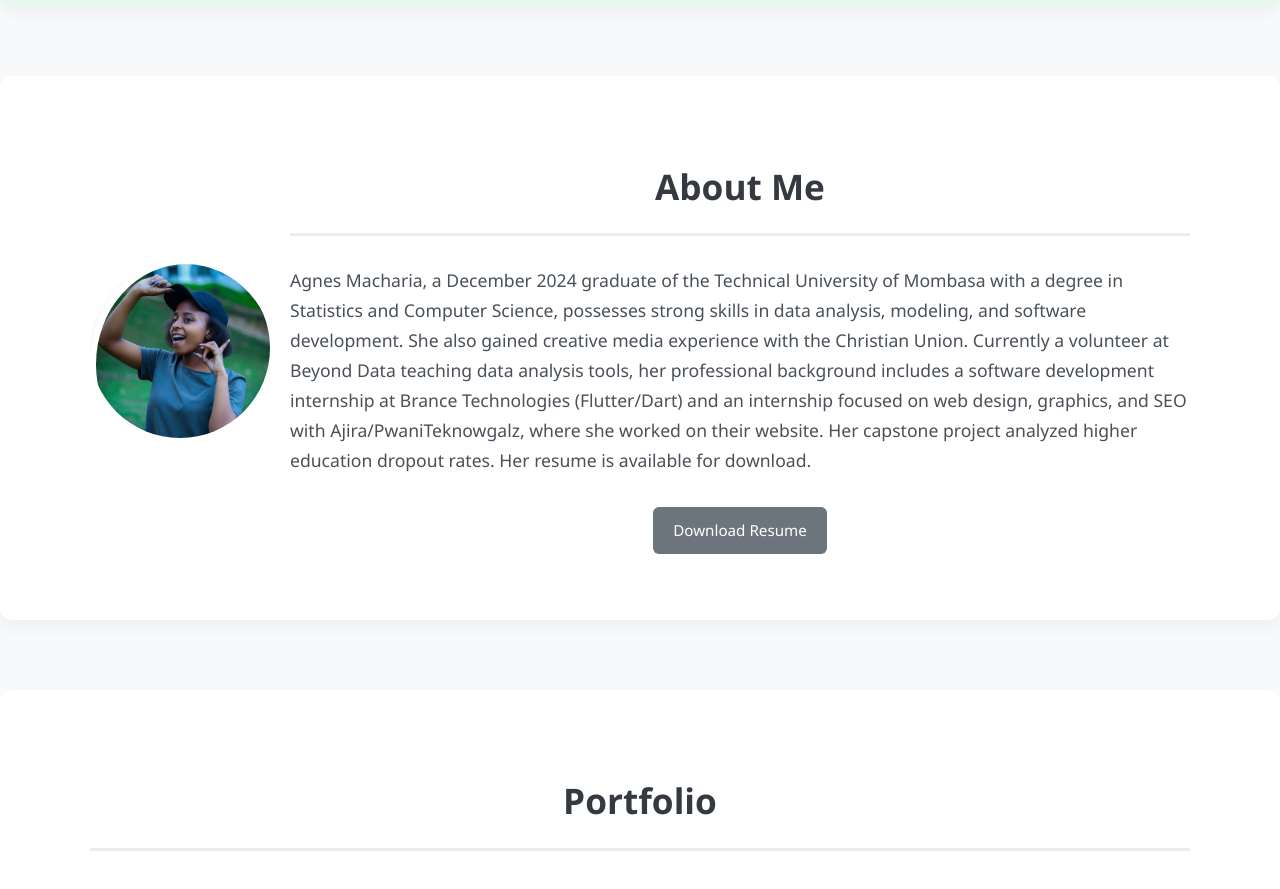
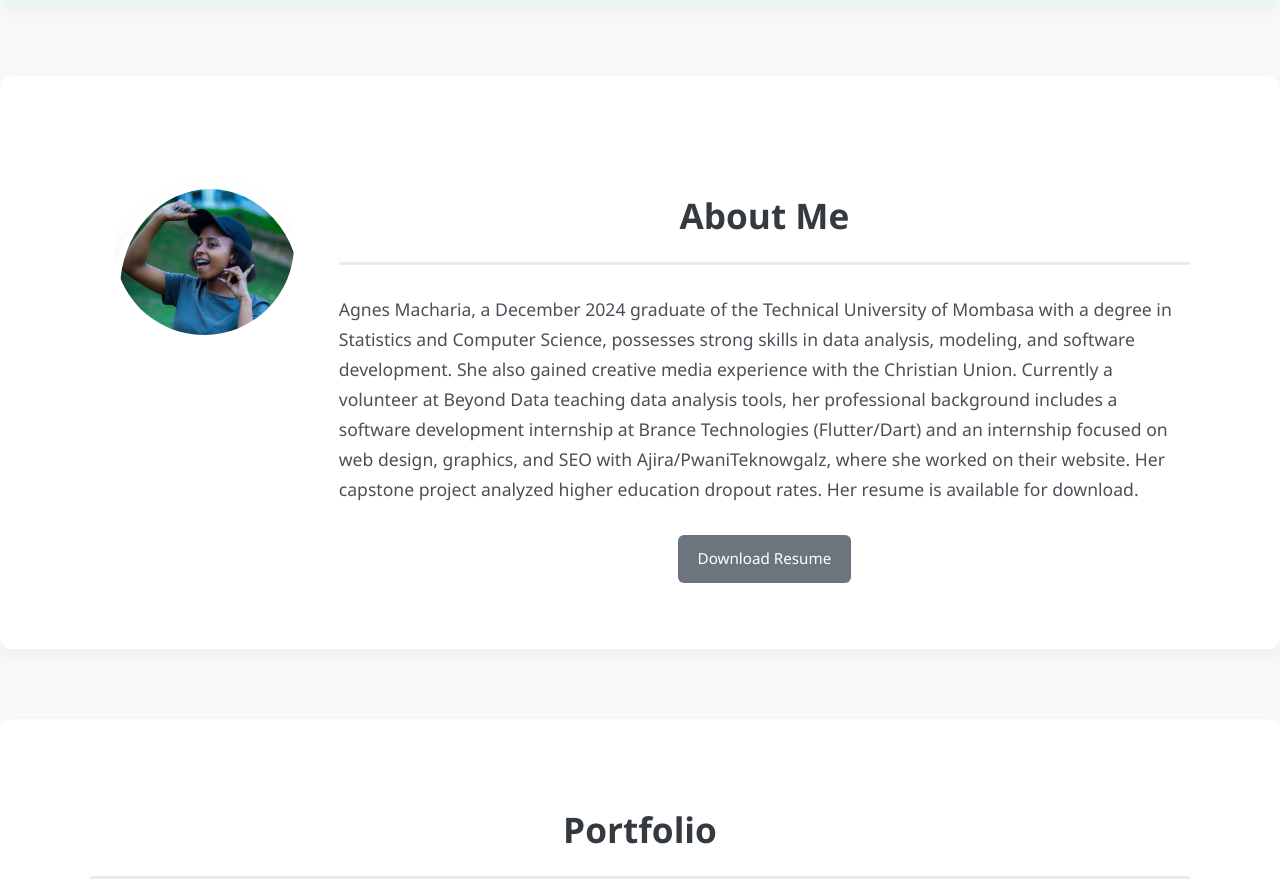
Before and after one commit to shikymacharia/Macharia-Agnes, a plain HTML site: page index.html in a window 1280 px wide. Shown: the part 920-1809 px from the top of the page. Drawn offline with Linux system fonts and the light colour scheme; a script that the page names is missing.

Commit message:
Update index.html

```diff
--- a/index.html
+++ b/index.html
@@ -36,11 +36,15 @@
         </section>
 
  <section id="about" class="about">
-    <div class="container" style="display: grid; grid-template-columns: auto 1fr; align-items: center; gap: 20px;">
-        <div style="width: 180px; height: 180px; border-radius: 50%; overflow: hidden;">
-            <img src="Images/IMG_1712 (1).jpg" alt="Agnes Macharia Profile" class="profile-image" style="width: 100%; height: auto; display: block;">
-        </div>
-        <div>
+       <div class="container" style="display: flex; align-items: flex-start; gap: 20px;">
+
+        <div style="width: 180px; height: 180px; border-radius: 50%; overflow: hidden; flex-shrink: 0;">
+
+            <img src="Images/IMG_1712 (1).jpg" alt="Agnes Macharia Profile" class="profile-image" style="width: 100%; height: auto; display: block;">
+
+        </div>
+
+        <div>
             <h2>About Me</h2>
             <p>Agnes Macharia, a December 2024 graduate of the Technical University of Mombasa with a degree in Statistics and Computer Science, possesses strong skills in data analysis, modeling, and software development. She also gained creative media experience with the Christian Union. Currently a volunteer at Beyond Data teaching data analysis tools, her professional background includes a software development internship at Brance Technologies (Flutter/Dart) and an internship focused on web design, graphics, and SEO with Ajira/PwaniTeknowgalz, where she worked on their website. Her capstone project analyzed higher education dropout rates. Her resume is available for download.</p>
             <ul>
```
